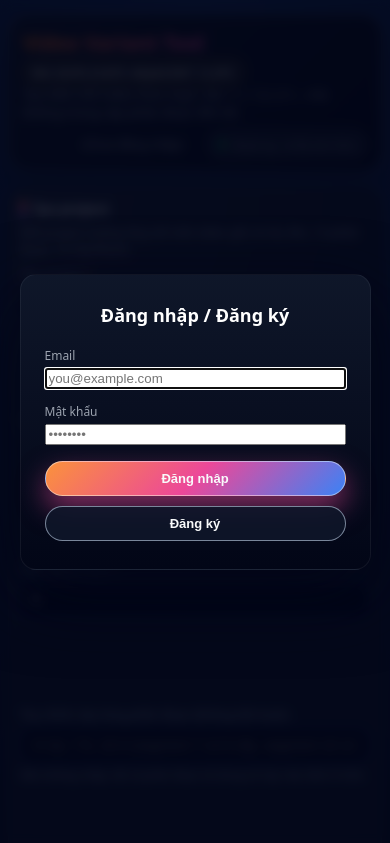
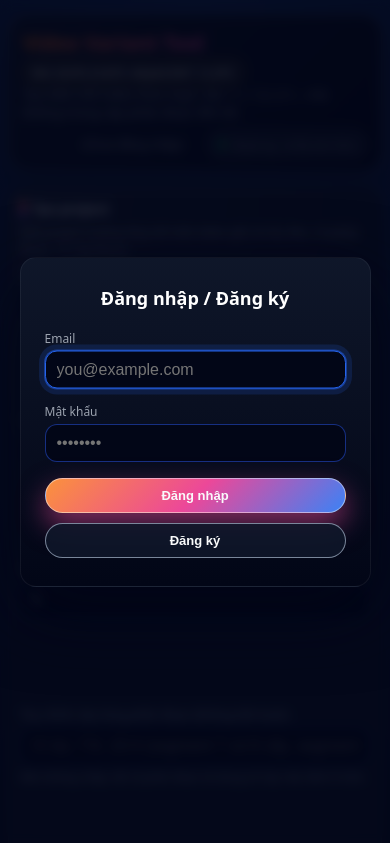
Before and after one commit to DUC-ANH-GHEL/video-variant-tool, a website: page public/index.html in a window 390 px wide. Shown: the top 843 px of the page. Drawn offline with Linux system fonts and the light colour scheme.

Commit message:
Update style.css

```diff
--- a/public/style.css
+++ b/public/style.css
@@ -223,20 +223,24 @@ body {
 }
 
 input[type="text"],
-input[type="number"] {
+input[type="number"],
+input[type="email"],
+input[type="password"] {
     width: 100%;
     padding: 9px 11px;
     border-radius: 12px;
     border: 1px solid rgba(30, 64, 175, 0.7);
     background: #020617;
     color: var(--text-strong);
-    font-size: 14px;
+    font-size: 16px; /* >= 16px prevents iOS Safari auto-zoom on focus */
     outline: none;
     transition: border-color 0.14s ease, box-shadow 0.14s ease, background 0.14s ease, transform 0.06s ease;
 }
 
 input[type="text"]:focus,
-input[type="number"]:focus {
+input[type="number"]:focus,
+input[type="email"]:focus,
+input[type="password"]:focus {
     border-color: var(--accent-strong);
     box-shadow: 0 0 0 1px rgba(37, 99, 235, 0.5), 0 0 0 6px rgba(37, 99, 235, 0.16);
     background: #020617;
@@ -690,8 +694,10 @@ button:disabled {
         font-size: 13px;
     }
     input[type="text"],
-    input[type="number"] {
-        font-size: 14px;
+    input[type="number"],
+    input[type="email"],
+    input[type="password"] {
+        font-size: 16px; /* >= 16px prevents iOS Safari auto-zoom on focus */
     }
     .project-row {
         padding: 8px 10px;
```
